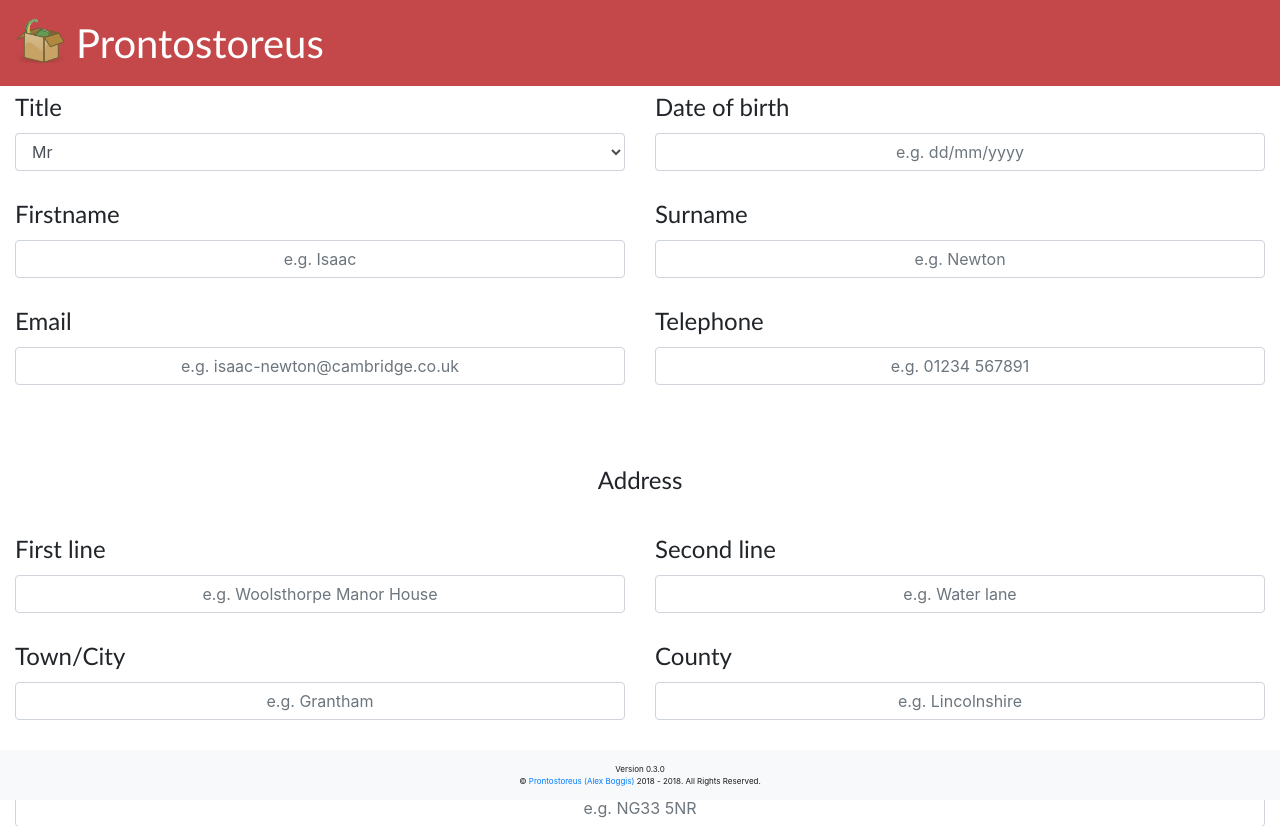
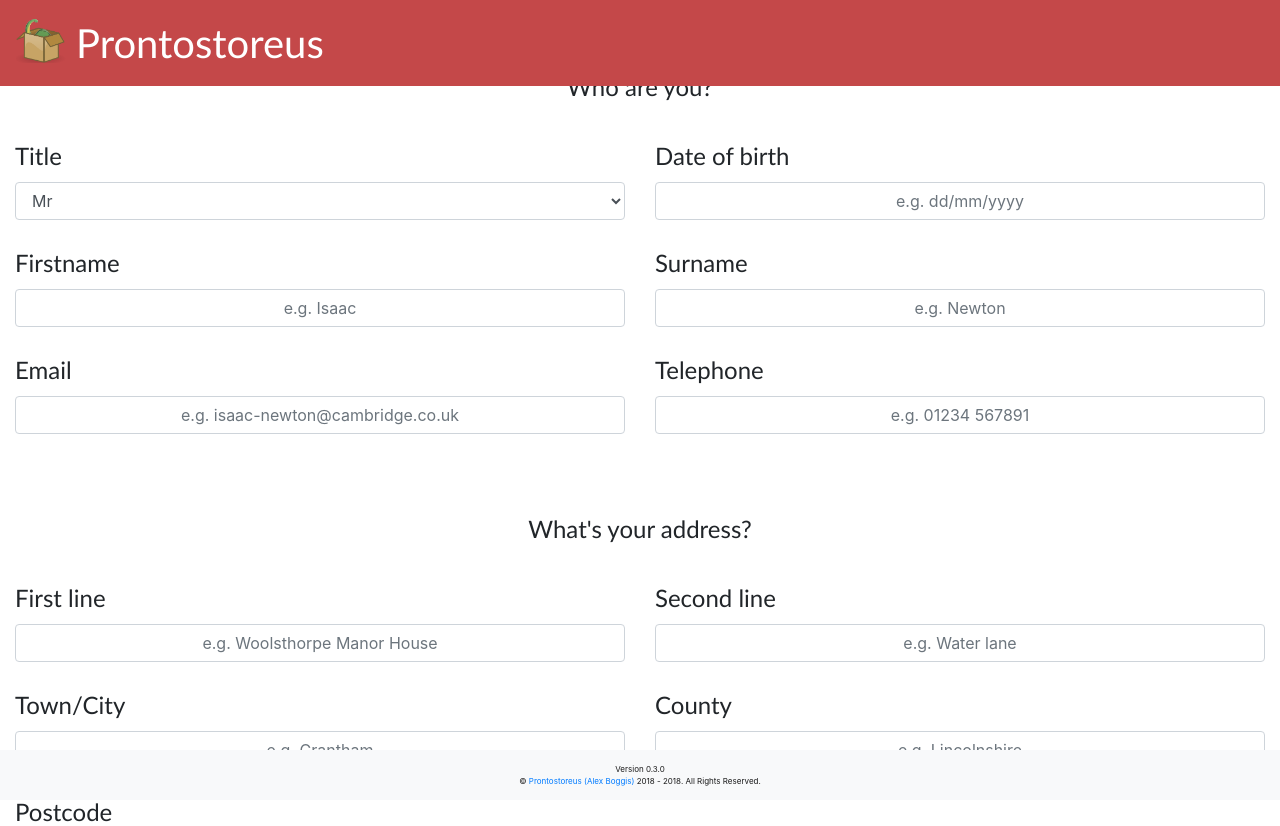
Before and after one commit to cognophile/prontostoreus-client, a PHP site: page /src/customer.php in a window 1280 px wide. Shown: the top 826 px of the page. Run offline with PHP 8.4, Linux system fonts and the light colour scheme; some libraries are stand-ins or nearby versions.

Commit message:
Give fields heading

```diff
--- a/src/customer.php
+++ b/src/customer.php
@@ -39,6 +39,8 @@
 
         <section>
             <div id="data-entry" class="container-fluid form-group">
+                <label class="field-label-large-nopad d-flex justify-content-center" for="input-location">Who are you?</label>
+
                 <div class="row">
                     <div class="col">
                         <label id="title-label" class="field-label-large" for="title-selector">Title</label>
@@ -84,7 +86,7 @@
 
                 <br><br><br>
 
-                <label class="field-label-large-nopad d-flex justify-content-center" for="input-location">Address</label>
+                <label class="field-label-large-nopad d-flex justify-content-center" for="input-location">What's your address?</label>
                 <div class="row">
                     <div class="col">
                         <label id="address-line-one-label" class="field-label-large" for="address-line-one-input">First line</label>
```
